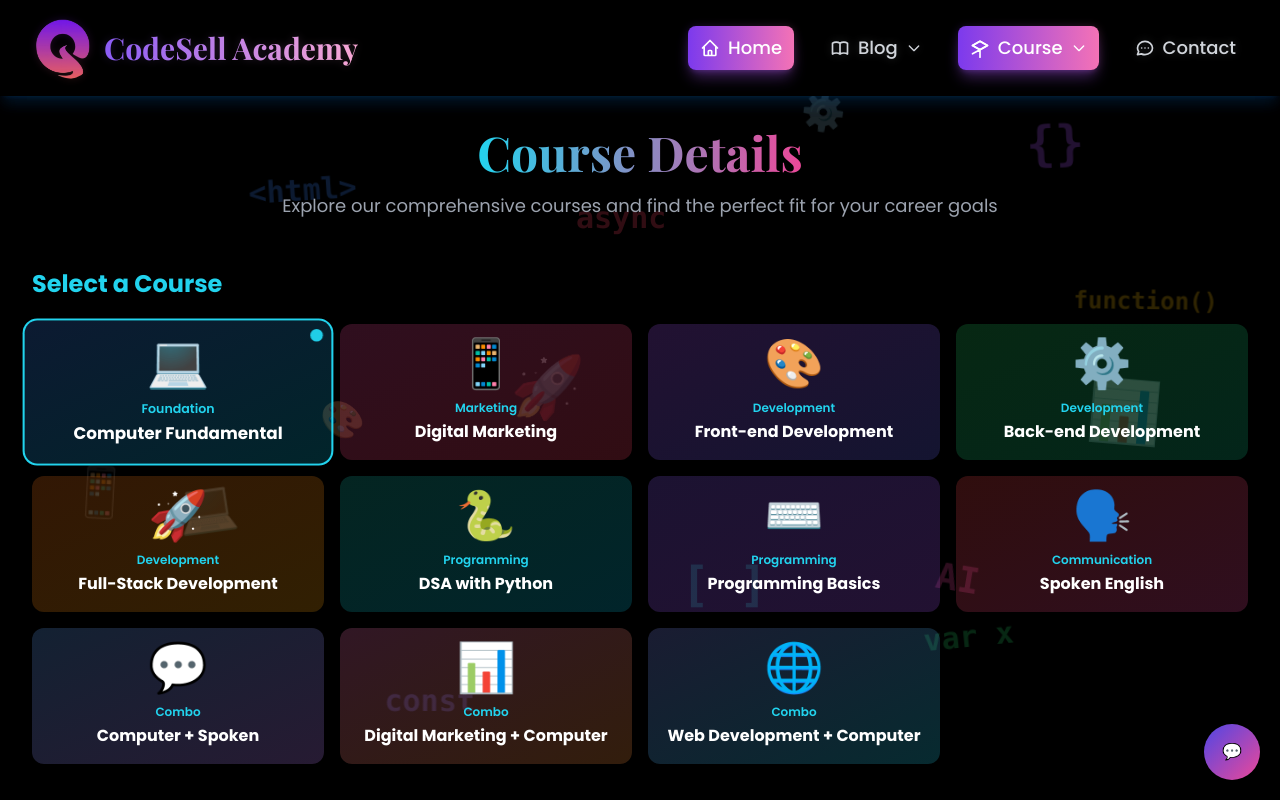
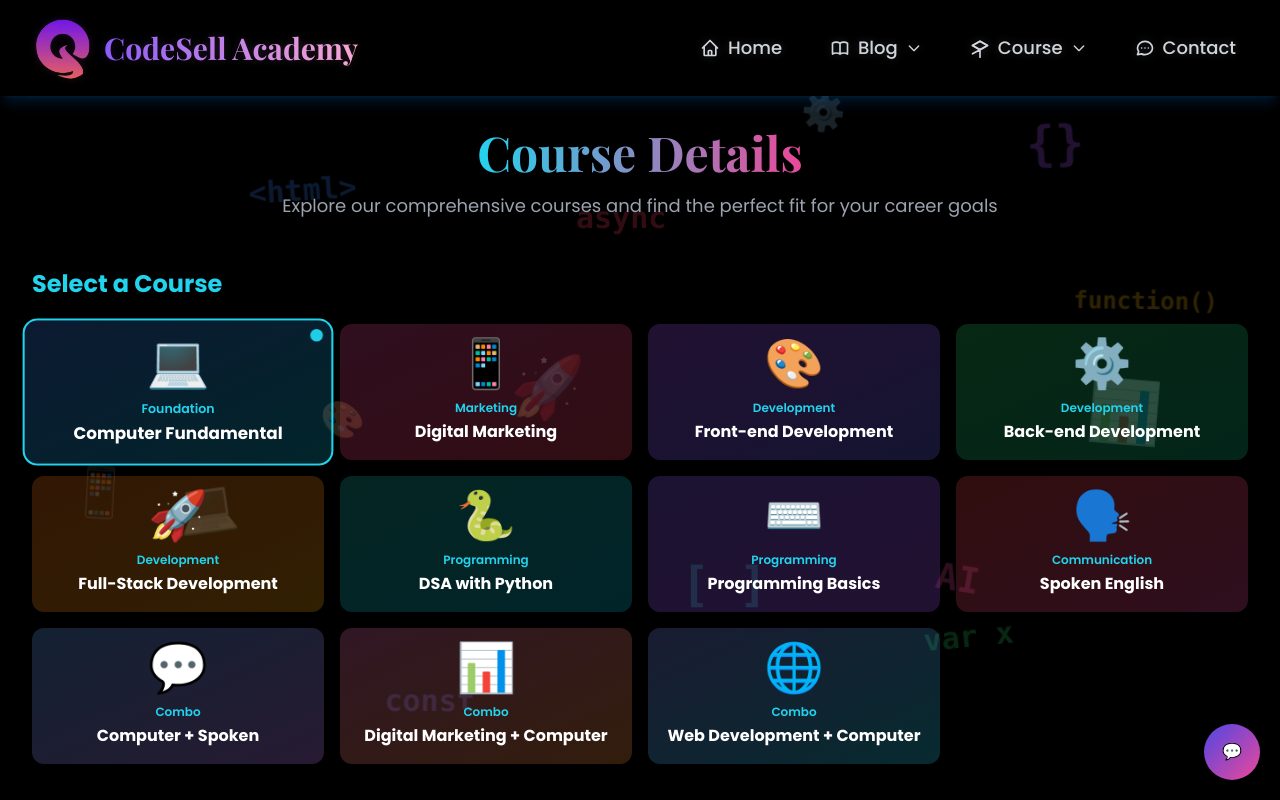
Before and after one commit to dashpranta145-design/codesell-academy, a React (Vite) app: page /courses in a window 1280 px wide. Shown: the top 800 px of the page. Built offline with nearby package versions, Linux system fonts and the light colour scheme; a web font is replaced by a local one.

Commit message:
Header file is changed

```diff
--- a/src/components/Header.tsx
+++ b/src/components/Header.tsx
@@ -9,8 +9,7 @@ interface NavLink {
   dropdown?: NavLink[];
 }
 
-// Import icons (you'll need to add these to your Icons component)
-// Assuming you have these icons in your Icons component
+// Import icons
 import {
   HomeIcon,
   BookOpenIcon,
@@ -39,10 +38,10 @@ const navLinks: NavLink[] = [
     href: "/courses",
     icon: <AcademicCapIcon className="w-5 h-5" />,
     dropdown: [
-      { name: "Web Development", href: "/courses" },
-      { name: "Digital Marketing", href: "/courses" },
-      { name: "Data Science", href: "/courses" },
-      { name: "Spoken", href: "/courses" },
+      { name: "Web Development", href: "/courses/web-development" },
+      { name: "Digital Marketing", href: "/courses/digital-marketing" },
+      { name: "Data Science", href: "/courses/data-science" },
+      { name: "Spoken", href: "/courses/spoken" },
     ],
   },
   {
@@ -81,22 +80,27 @@ const Header: React.FC = () => {
     setOpenDropdown(openDropdown === name ? null : name);
   };
 
-  // Check if a link is active
+  // Check if a top-level link is active
   const isLinkActive = (href: string, dropdown?: NavLink[]) => {
+    // For home page - only active when exactly "/"
+    if (href === "/") {
+      return location.pathname === "/";
+    }
+
+    // For links with dropdowns, check if any dropdown item is active
     if (dropdown) {
       return dropdown.some((item) => location.pathname === item.href);
     }
-    return location.pathname === href;
+
+    // For regular links, check exact match or starts with (for nested routes)
+    return (
+      location.pathname === href || location.pathname.startsWith(href + "/")
+    );
   };
 
-  // Check if a dropdown parent should be active
-  const isDropdownParentActive = (href: string, dropdown?: NavLink[]) => {
-    if (dropdown) {
-      return dropdown.some((item) =>
-        location.pathname.startsWith(item.href.split("/").slice(0, 3).join("/"))
-      );
-    }
-    return location.pathname.startsWith(href);
+  // Check if a dropdown item is active
+  const isDropdownItemActive = (href: string) => {
+    return location.pathname === href;
   };
 
   return (
@@ -124,17 +128,13 @@ const Header: React.FC = () => {
         <nav className="hidden lg:flex items-center gap-6">
           {navLinks.map((link) => {
             const isActive = isLinkActive(link.href, link.dropdown);
-            const isParentActive = isDropdownParentActive(
-              link.href,
-              link.dropdown
-            );
 
             return (
               <div key={link.name} className="relative group/dropdown">
                 <Link
                   to={link.href}
                   className={`flex items-center gap-2 text-lg font-medium transition-all duration-300 py-2 px-3 rounded-lg ${
-                    isActive || isParentActive
+                    isActive
                       ? "text-white bg-gradient-to-r from-violet-600 to-pink-400 shadow-lg shadow-purple-500/30"
                       : "text-gray-300 hover:text-white hover:bg-white/10"
                   }`}
@@ -150,14 +150,13 @@ const Header: React.FC = () => {
                   <div className="absolute top-full left-0 w-56 pt-2 invisible opacity-0 group-hover/dropdown:visible group-hover/dropdown:opacity-100 transition-all duration-200 z-50">
                     <div className="bg-gray-900/95 backdrop-blur-md border border-primary/20 rounded-lg shadow-lg overflow-hidden">
                       {link.dropdown.map((item) => {
-                        const isDropdownItemActive =
-                          location.pathname === item.href;
+                        const isItemActive = isDropdownItemActive(item.href);
                         return (
                           <Link
                             key={item.name}
                             to={item.href}
                             className={`block px-4 py-3 transition-colors duration-200 ${
-                              isDropdownItemActive
+                              isItemActive
                                 ? "bg-violet-600/30 text-white border-l-2 border-violet-400"
                                 : "text-gray-300 hover:bg-primary/20 hover:text-white"
                             }`}
@@ -197,10 +196,6 @@ const Header: React.FC = () => {
         <div className="flex flex-col p-4 gap-2">
           {navLinks.map((link) => {
             const isActive = isLinkActive(link.href, link.dropdown);
-            const isParentActive = isDropdownParentActive(
-              link.href,
-              link.dropdown
-            );
 
             return (
               <div key={link.name}>
@@ -208,7 +203,7 @@ const Header: React.FC = () => {
                   <Link
                     to={link.href}
                     className={`flex items-center gap-3 text-lg font-medium flex-grow py-3 px-3 rounded-lg transition-all duration-200 ${
-                      isActive || isParentActive
+                      isActive
                         ? "text-white bg-gradient-to-r from-violet-600 to-pink-400 shadow-lg shadow-purple-500/30"
                         : "text-gray-300 hover:text-white hover:bg-white/10"
                     }`}
@@ -239,14 +234,13 @@ const Header: React.FC = () => {
                     }`}
                   >
                     {link.dropdown.map((item) => {
-                      const isDropdownItemActive =
-                        location.pathname === item.href;
+                      const isItemActive = isDropdownItemActive(item.href);
                       return (
                         <Link
                           key={item.name}
                           to={item.href}
                           className={`flex items-center gap-3 py-3 px-3 rounded-lg transition-colors duration-200 ${
-                            isDropdownItemActive
+                            isItemActive
                               ? "text-white bg-violet-600/30 border-l-2 border-violet-400"
                               : "text-gray-300 hover:text-white hover:bg-white/10"
                           }`}
```
